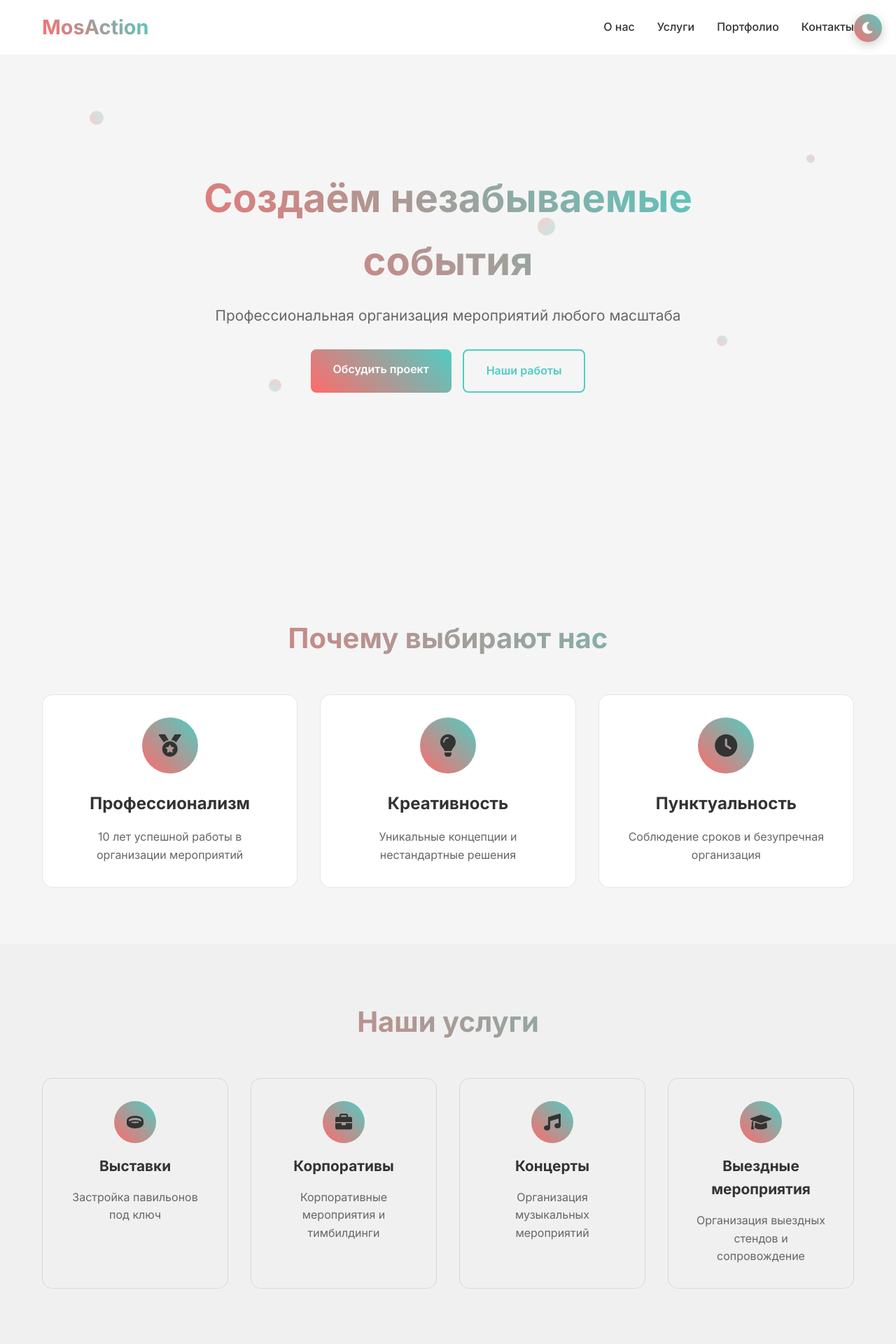
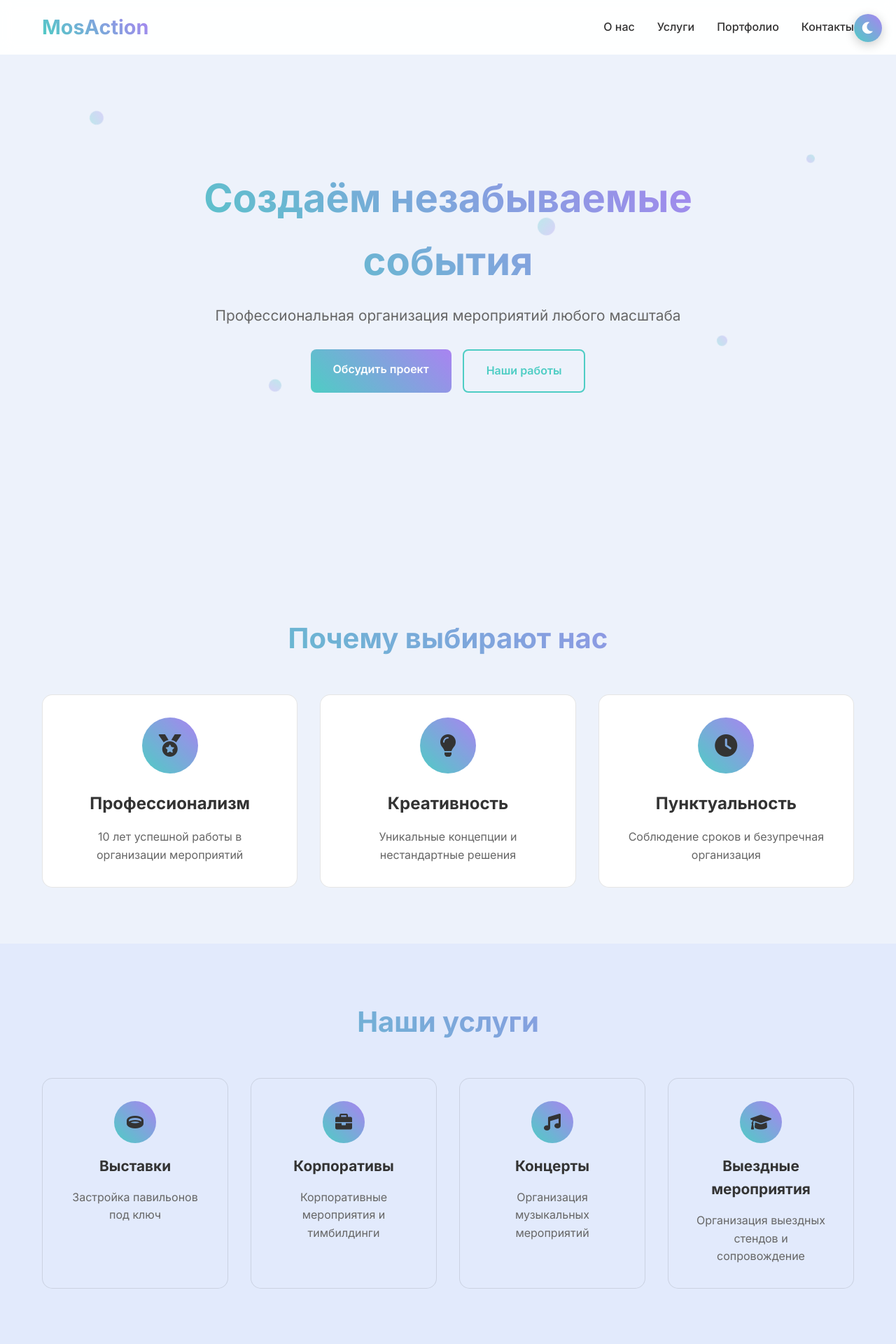
Before and after one commit to Laterner/expo_site, a FastAPI app: page / in a window 1280 px wide. Shown: the top 1920 px of the page at 70% size. Run offline with FastAPI, Linux system fonts and the light colour scheme.

Commit message:
Update main.css

```diff
--- a/app/static/css/main.css
+++ b/app/static/css/main.css
@@ -9,18 +9,20 @@
     --border-color: rgba(255, 255, 255, 0.1);
     --text-secondary: #cccccc;
     --hover-bg: #3a3a3a;
+    --text-gradient-color: linear-gradient(45deg, #ff6b6b, #4ecdc4);
 }
 
 [data-theme="light"] {
     --main-bg-color: rgba(255, 255, 255, 0.95);
     --text-color: #333333;
-    --bg-color: #f5f5f5;
+    --bg-color: #EDF2FB;
     --bg-secondary: #ffffff;
-    --bg-tertiary: #f0f0f0;
+    --bg-tertiary: #E2EAFC;
     --bg-card: rgba(255, 255, 255, 0.9);
     --border-color: rgba(0, 0, 0, 0.1);
     --text-secondary: #666666;
-    --hover-bg: #e8e8e8;
+    --hover-bg: #ABC4FF;
+    --text-gradient-color: linear-gradient(45deg, #4ecdc4, #A983F1);
 }
 
 #root {
@@ -58,7 +60,7 @@ body {
     width: 40px;
     height: 40px;
     border-radius: 50%;
-    background: linear-gradient(45deg, #ff6b6b, #4ecdc4);
+    background: var(--text-gradient-color);
     border: none;
     cursor: pointer;
     display: flex;
@@ -102,7 +104,7 @@ body {
 .logo {
     font-size: 1.8rem;
     font-weight: 700;
-    background: linear-gradient(45deg, #ff6b6b, #4ecdc4);
+    background: var(--text-gradient-color);
     -webkit-background-clip: text;
     -webkit-text-fill-color: transparent;
 }
@@ -144,7 +146,7 @@ body {
     font-size: 3.5rem;
     font-weight: 700;
     margin-bottom: 1rem;
-    background: linear-gradient(45deg, #ff6b6b, #4ecdc4);
+    background: var(--text-gradient-color);
     -webkit-background-clip: text;
     -webkit-text-fill-color: transparent;
 }
@@ -174,7 +176,7 @@ body {
 }
 
 .btn-primary {
-    background: linear-gradient(45deg, #ff6b6b, #4ecdc4);
+    background: var(--text-gradient-color);
     color: white;
 }
 
@@ -211,7 +213,7 @@ body {
 
 .particle {
     position: absolute;
-    background: linear-gradient(45deg, #ff6b6b, #4ecdc4);
+    background: var(--text-gradient-color);
     border-radius: 50%;
     opacity: 0.3;
     animation: float 6s infinite ease-in-out;
@@ -286,7 +288,7 @@ body {
     text-align: center;
     font-size: 2.5rem;
     margin-bottom: 3rem;
-    background: linear-gradient(45deg, #ff6b6b, #4ecdc4);
+    background: var(--text-gradient-color);
     -webkit-background-clip: text;
     -webkit-text-fill-color: transparent;
 }
@@ -316,7 +318,7 @@ body {
     width: 80px;
     height: 80px;
     margin: 0 auto 1.5rem;
-    background: linear-gradient(45deg, #ff6b6b, #4ecdc4);
+    background: var(--text-gradient-color);
     border-radius: 50%;
     display: flex;
     align-items: center;
@@ -360,7 +362,7 @@ body {
     width: 60px;
     height: 60px;
     margin: 0 auto 1rem;
-    background: linear-gradient(45deg, #ff6b6b, #4ecdc4);
+    background: var(--text-gradient-color);
     border-radius: 50%;
     display: flex;
     align-items: center;
@@ -524,7 +526,7 @@ body {
 }
 
 .social-links a:hover {
-    background: linear-gradient(45deg, #ff6b6b, #4ecdc4);
+    background: var(--text-gradient-color);
     transform: translateY(-2px);
     border-color: transparent;
 }
@@ -568,7 +570,7 @@ body {
 h1 {
     font-size: 2.8rem;
     margin-bottom: 1rem;
-    background: linear-gradient(45deg, #ff6b6b, #4ecdc4);
+    background: var(--text-gradient-color);
     -webkit-background-clip: text;
     -webkit-text-fill-color: transparent;
     font-weight: 700;
@@ -609,7 +611,7 @@ h1 {
 .card-icon {
     font-size: 2.5rem;
     margin-bottom: 20px;
-    background: linear-gradient(45deg, #ff6b6b, #4ecdc4);
+    background: var(--text-gradient-color);
     -webkit-background-clip: text;
     -webkit-text-fill-color: transparent;
     height: 60px;
@@ -628,7 +630,7 @@ h1 {
     font-size: 1.8rem;
     font-weight: 700;
     margin-bottom: 15px;
-    background: linear-gradient(45deg, #ff6b6b, #4ecdc4);
+    background: var(--text-gradient-color);
     -webkit-background-clip: text;
     -webkit-text-fill-color: transparent;
 }
```
